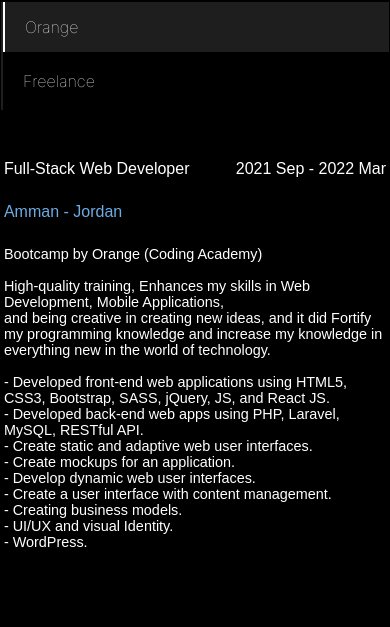
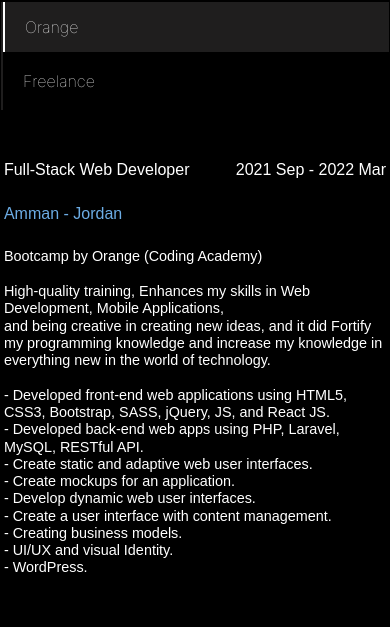
Before and after one commit to AzmiTammam/ReactPortfolio, a React (Create React App) app: page / in a window 390 px wide. Shown: the part 1159-1786 px from the top of the page. Built offline with nearby package versions, Linux system fonts and the light colour scheme.

Commit message:
Fix Responsive

```diff
--- a/src/Components/Experience/Experience.css
+++ b/src/Components/Experience/Experience.css
@@ -101,9 +101,11 @@
   .experience .companyInfo .positionData, .experience .companyInfo .positionAddress {
     font-size: 1em;
     font-family: Arial, Helvetica, sans-serif;
+    line-height: 1.2em;
   }
   .experience .companyInfo .positionBio {
     font-size: 0.9em;
     font-family: Arial, Helvetica, sans-serif;
+    line-height: 1.2em;
   }
 }
```
